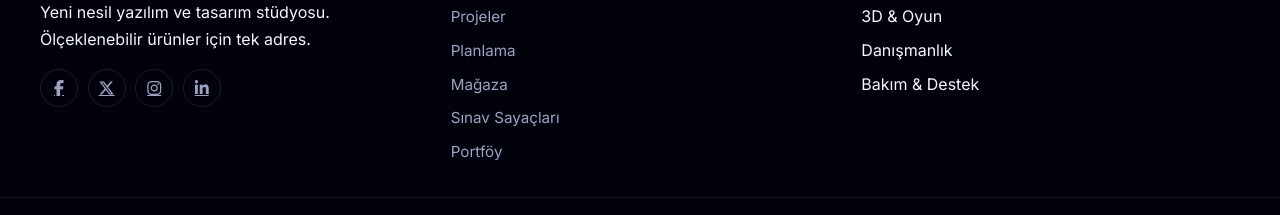
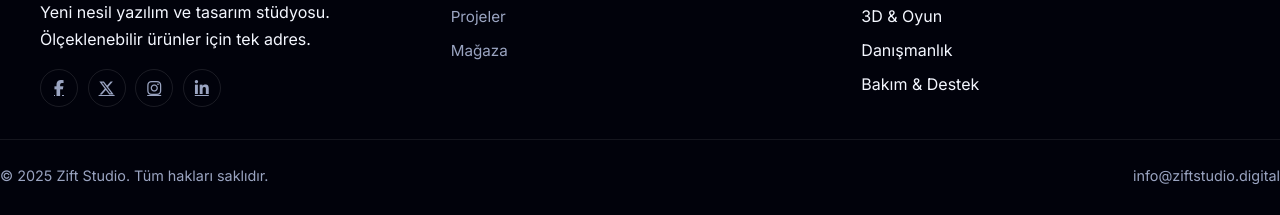
Before and after one commit to Muhammed-Ali-Ktr/ZIFT-STUDIO-3.5, a plain HTML site: page index.html in a window 1280 px wide. Shown: the part 5717-5932 px from the top of the page. Drawn offline with Linux system fonts and the light colour scheme.

Commit message:
Update index.html

```diff
--- a/index.html
+++ b/index.html
@@ -714,10 +714,8 @@
                 <ul class="footer-links">
                     <li><a href="#home">Ana Sayfa</a></li>
                     <li><a href="proge.html">Projeler</a></li>
-                    <li><a href="planlama.html">Planlama</a></li>
                     <li><a href="shop.html">Mağaza</a></li>
-                    <li><a href="gerisayım.html">Sınav Sayaçları</a></li>
-                    <li><a href="portfoy.html">Portföy</a></li>
+
                 </ul>
             </div>
             <div>
```
